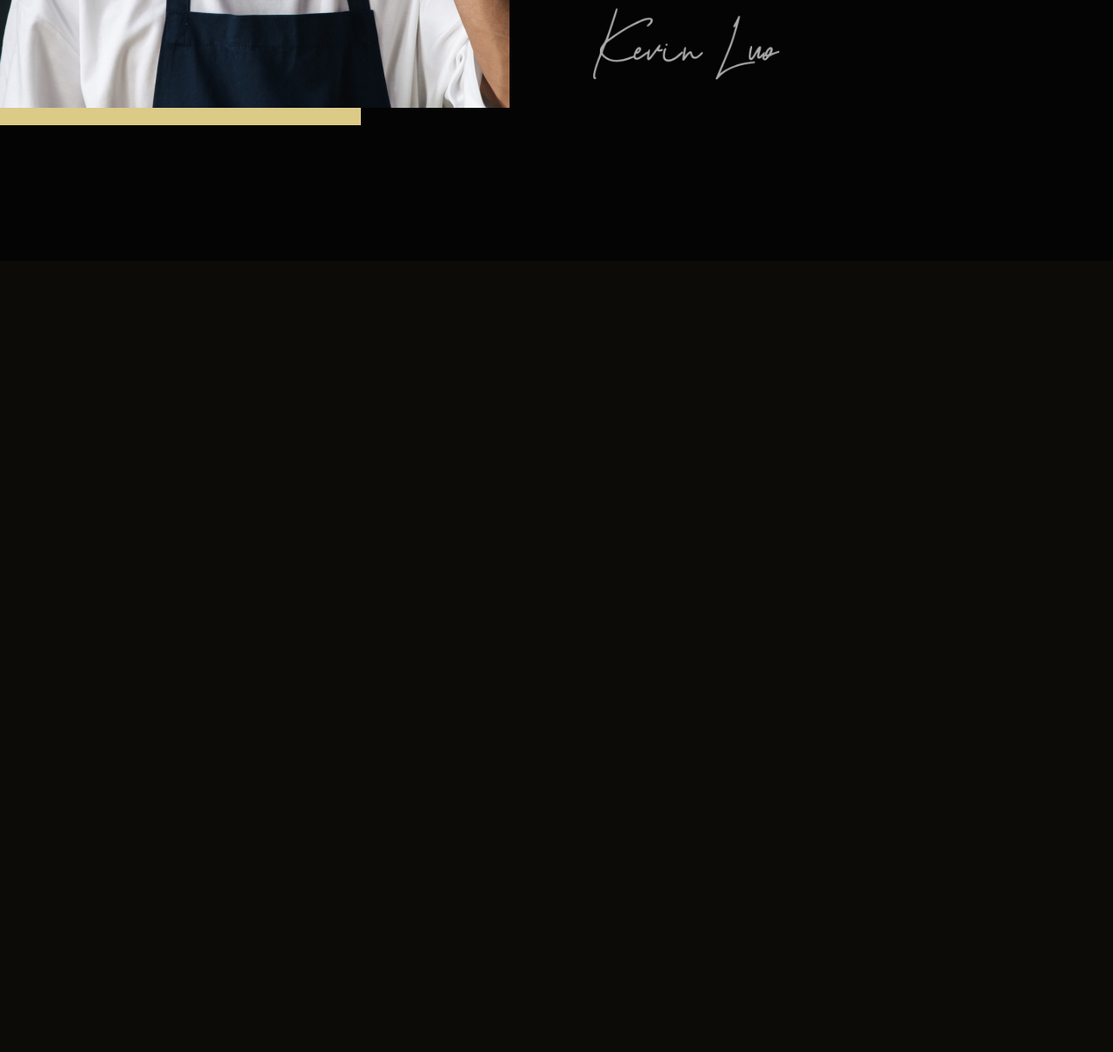
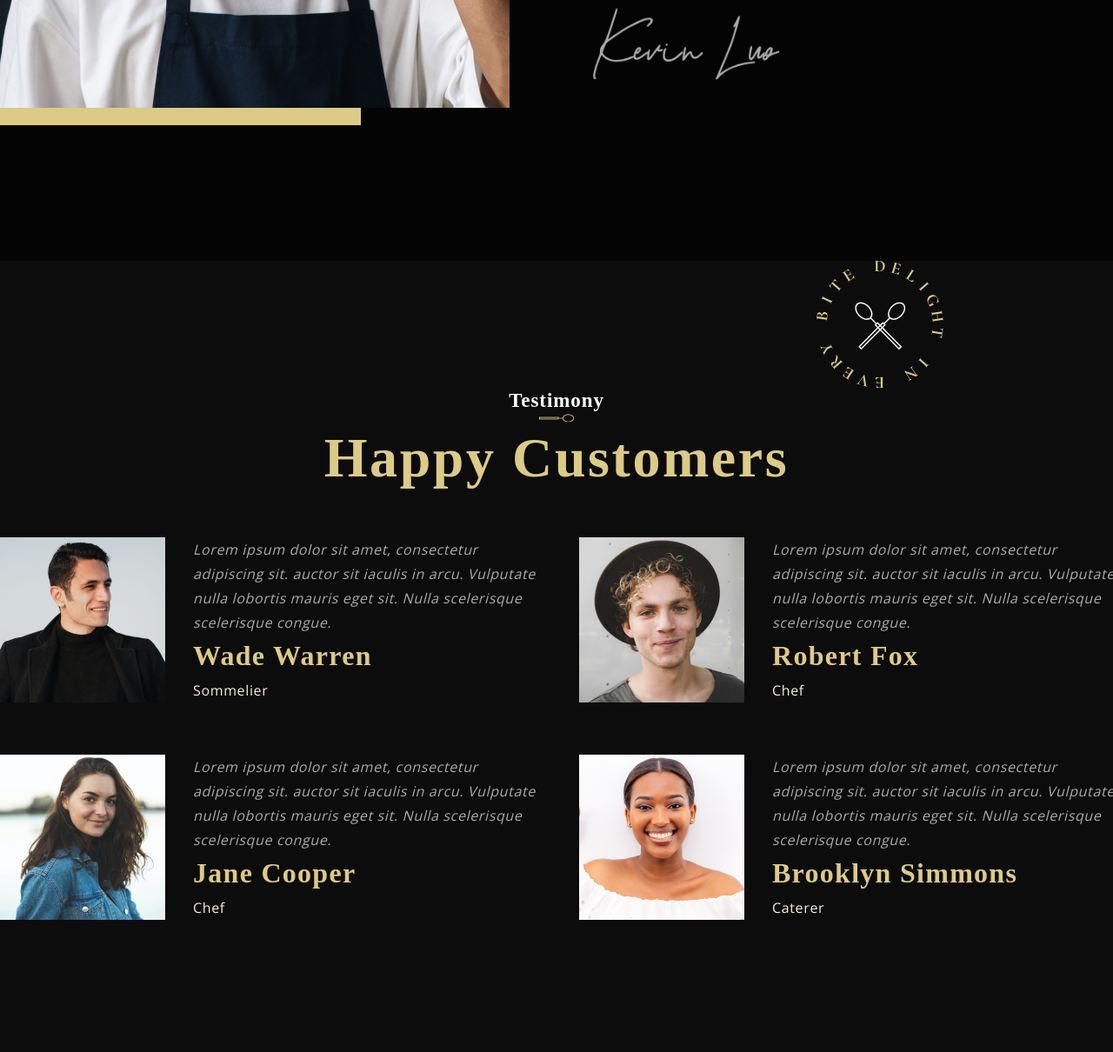
Before and after one commit to Alhladkiy/Restaurant, a website built with webpack: page index.html in a window 1280 px wide. Shown: the part 5627-6837 px from the top of the page at 87% size. Before the commit the page ends 5927 px from the top, so only its background shows below. Built offline with nearby package versions, Linux system fonts and the light colour scheme; files whose address does not match are found by name; a web font is replaced by a local one.

Commit message:
feat: add customer section

```diff
--- a/index.html
+++ b/index.html
@@ -255,6 +255,66 @@
             </div>
         </div>
     </section>
+    <section class="customers-section">
+        <div class="label customers-section-label"></div>
+        <div class="customers-section-text-container">
+            <div class="special-menu-title-container">
+                <div class="special-menu-text additional-text">Testimony</div>
+                <div class="spoon-img"></div>
+            </div>
+            <div class="title">Happy customers</div>
+        </div>
+        <div class="customers-info-wrapper">
+            <div class="customers-info-container">
+                <div class="customers">
+                    <img src="/src/images/amir-esrafili-D2WlCsVQjDc-unsplash_1.png" alt="img">
+                </div>
+                <div class="customers-description-container">
+                    <div class="customers-description">
+                        <p class="customers-description small-text">Lorem ipsum dolor sit amet, consectetur adipiscing sit. auctor sit iaculis in arcu. Vulputate nulla lobortis mauris eget sit. Nulla scelerisque scelerisque congue.</p>
+                    </div>
+                    <div class="customers-name title">Wade Warren</div>
+                    <div class="customers-proff small-text">Sommelier</div>
+                </div>
+            </div>
+            <div class="customers-info-container">
+                <div class="customers">
+                    <img src="/src/images/ian-dooley-d1UPkiFd04A-unsplash_1.png" alt="img">
+                </div>
+                <div class="customers-description-container">
+                    <div class="customers-description">
+                        <p class="customers-description small-text">Lorem ipsum dolor sit amet, consectetur adipiscing sit. auctor sit iaculis in arcu. Vulputate nulla lobortis mauris eget sit. Nulla scelerisque scelerisque congue.</p>
+                    </div>
+                    <div class="customers-name title">Robert Fox</div>
+                    <div class="customers-proff small-text">Chef</div>
+                </div>
+            </div>
+            <div class="customers-info-container">
+                <div class="customers">
+                    <img src="/src/images/ga-RBerxXPnZPE-unsplash_1.png" alt="img">
+                </div>
+                <div class="customers-description-container">
+                    <div class="customers-description">
+                        <p class="customers-description small-text">Lorem ipsum dolor sit amet, consectetur adipiscing sit. auctor sit iaculis in arcu. Vulputate nulla lobortis mauris eget sit. Nulla scelerisque scelerisque congue.</p>
+                    </div>
+                    <div class="customers-name title">Jane Cooper</div>
+                    <div class="customers-proff small-text">Chef</div>
+                </div>
+            </div>
+            <div class="customers-info-container">
+                <div class="customers">
+                    <img src="/src/images/olivier-rule-RKqIIjqWRak-unsplash_1.png" alt="img">
+                </div>
+                <div class="customers-description-container">
+                    <div class="customers-description">
+                        <p class="customers-description small-text">Lorem ipsum dolor sit amet, consectetur adipiscing sit. auctor sit iaculis in arcu. Vulputate nulla lobortis mauris eget sit. Nulla scelerisque scelerisque congue.</p>
+                    </div>
+                    <div class="customers-name title">Brooklyn Simmons</div>
+                    <div class="customers-proff small-text">Caterer</div>
+                </div>
+            </div>
+        </div>
+    </section>
 </body>
 </html>
 
--- /dev/null
+++ b/src/styles/customers-section.css
@@ -0,0 +1,49 @@
+.customers-section {
+    background-color: #0C0C0C;
+}
+
+.customers-section-text-container {
+    display: flex;
+    flex-direction: column;
+    text-align: -webkit-center
+}
+.customers-section-label {
+    display: block;
+    margin-left: auto;
+    margin-right: 195px;
+}
+
+.customers-name {
+    font-size: 32px;
+}
+
+.customers-description {
+    font-style: italic;
+    width: 412px;
+}
+
+.customers-info-wrapper {
+    display: grid;
+    grid-template-columns: repeat(2, 1fr);
+    gap: 60px 32px;
+    width: 1300px;
+    margin: 0 auto;
+    justify-items: center;
+    padding-top: 50px;
+    padding-bottom: 152px;
+}
+
+.customers-info-container {
+    display: flex;
+}
+
+.customers-proff {
+    color: #F5EFDB;
+}
+
+.customers-description-container {
+    display: flex;
+    flex-direction: column;
+    justify-content: space-between;
+    margin-left: 32px;
+}
--- a/src/styles/style.css
+++ b/src/styles/style.css
@@ -8,6 +8,7 @@
 @import url('./text.css');
 @import url('./special-menu-section.css');
 @import url('./chef-section.css');
+@import url('./customers-section.css');
 
 body {
  background-color: #0C0B08;
```
Also changed, not shown: src/images/amir-esrafili-D2WlCsVQjDc-unsplash_1.png (added), src/images/ga-RBerxXPnZPE-unsplash_1.png (added), src/images/ian-dooley-d1UPkiFd04A-unsplash_1.png (added), src/images/olivier-rule-RKqIIjqWRak-unsplash_1.png (added).
